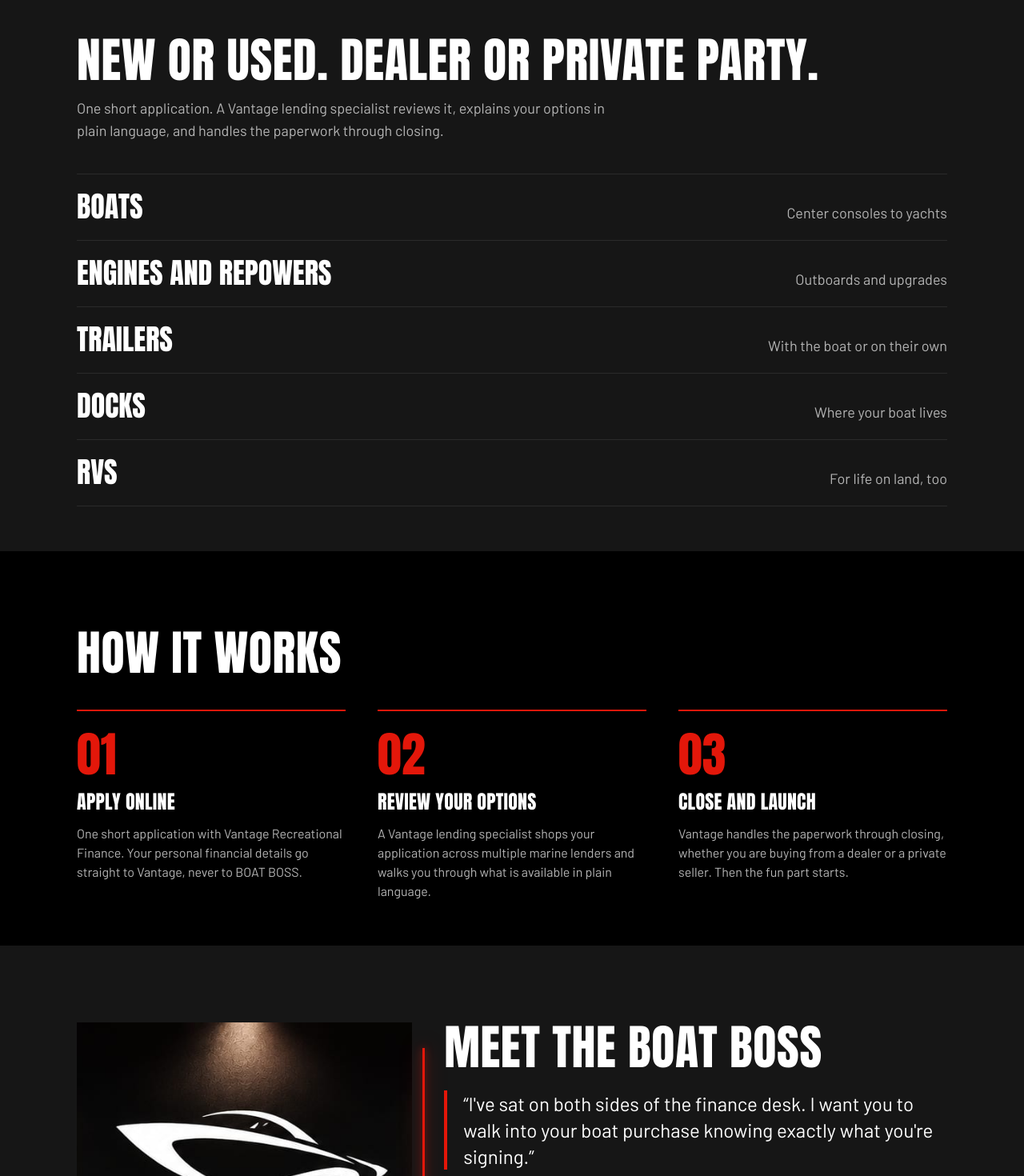
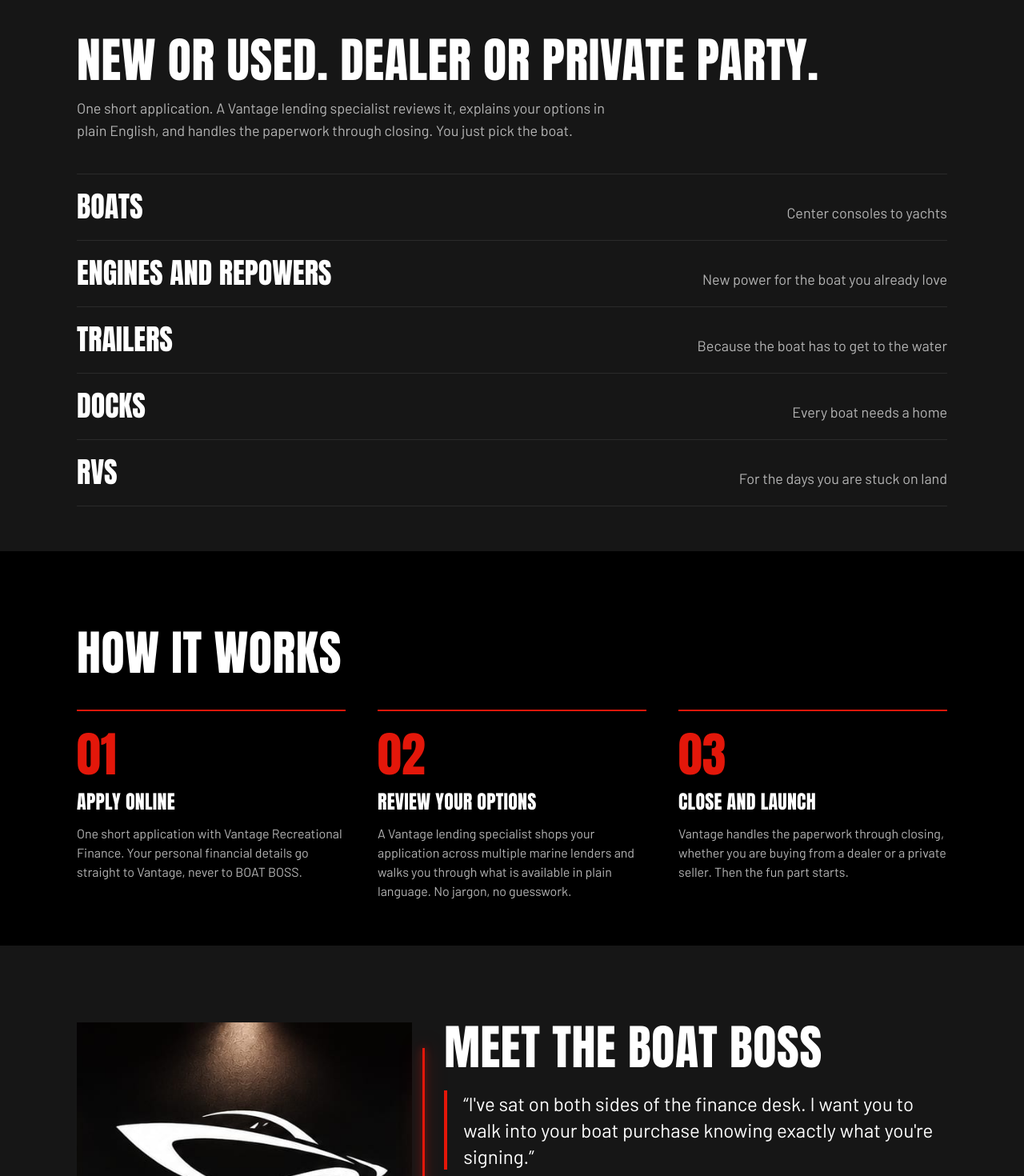
Before and after one commit to chasesweers/boatbossloans, a Next.js app: page / in a window 1280 px wide. Shown: the part 920-2390 px from the top of the page at 80% size. Built offline with nearby package versions, Linux system fonts and the light colour scheme; no server answers.

Commit message:
Draft: more personality in category, step, and apply-band copy
Pending Kim's approval; revert this commit to restore the previous wording.

```diff
--- a/components/ui/ApplyBand.tsx
+++ b/components/ui/ApplyBand.tsx
@@ -4,7 +4,7 @@ import { ApplyButton } from "./ApplyButton";
 
 // Apply CTA band (spec §7 Home section 7, reused at the end of guide pages).
 export function ApplyBand({
-  headline = "Ready when you are",
+  headline = "Let's get you on the water",
   body = "One short application. A Vantage lending specialist reviews your options across multiple marine lenders and explains them in plain language.",
 }: {
   headline?: string;
--- a/content/home.ts
+++ b/content/home.ts
@@ -1,6 +1,7 @@
 // Home page copy (spec §7 Home). Kept as data so the compliance check can scan it
 // (tests/unit/content-integrity.test.ts) and so Kim's edits are one-file changes.
-// Hero and category copy is taken verbatim from the approved preview.
+// Hero copy is taken verbatim from the approved preview. Category notes and step lines are
+// DRAFT personality edits (Oct 2026 feedback) pending Kim's approval.
 
 export const hero = {
   headline: "Finance your boat like a Boss",
@@ -10,16 +11,16 @@ export const hero = {
 
 export const financeIntro = {
   headline: "New or used. Dealer or private party.",
-  body: "One short application. A Vantage lending specialist reviews it, explains your options in plain language, and handles the paperwork through closing.",
+  body: "One short application. A Vantage lending specialist reviews it, explains your options in plain English, and handles the paperwork through closing. You just pick the boat.",
 };
 
 // Only categories Vantage has confirmed (spec §7: PWC and ATV are unconfirmed).
 export const categories = [
   { name: "Boats", note: "Center consoles to yachts" },
-  { name: "Engines and repowers", note: "Outboards and upgrades" },
-  { name: "Trailers", note: "With the boat or on their own" },
-  { name: "Docks", note: "Where your boat lives" },
-  { name: "RVs", note: "For life on land, too" },
+  { name: "Engines and repowers", note: "New power for the boat you already love" },
+  { name: "Trailers", note: "Because the boat has to get to the water" },
+  { name: "Docks", note: "Every boat needs a home" },
+  { name: "RVs", note: "For the days you are stuck on land" },
 ];
 
 export const steps = [
@@ -29,7 +30,7 @@ export const steps = [
   },
   {
     title: "Review your options",
-    body: "A Vantage lending specialist shops your application across multiple marine lenders and walks you through what is available in plain language.",
+    body: "A Vantage lending specialist shops your application across multiple marine lenders and walks you through what is available in plain language. No jargon, no guesswork.",
   },
   {
     title: "Close and launch",
```
